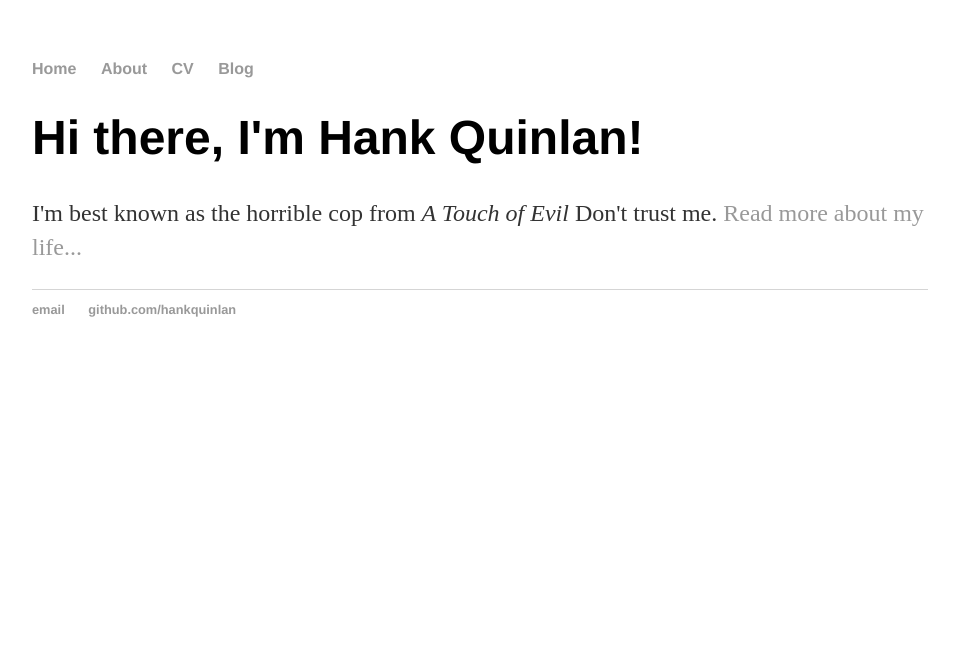
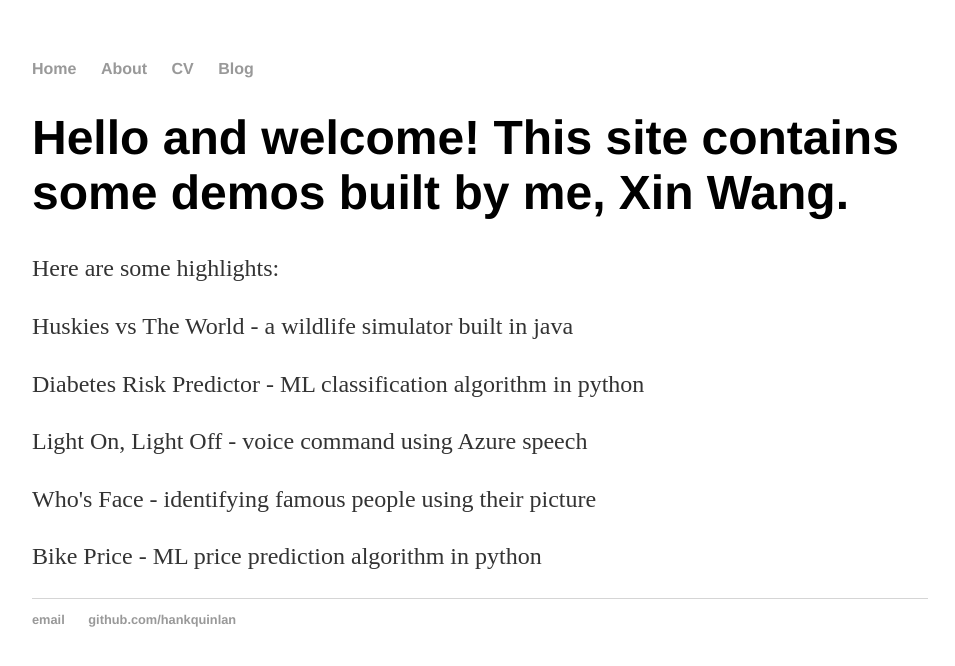
Before and after one commit to wang-xo/wang-xo.github.io, a Jekyll site: the page built from index.html, in a window 1280 px wide. Shown: the top 666 px of the page, without its empty margins (160-1115 px from the left). Built offline with Jekyll 4.4.1, drawn with Linux system fonts in a browser that asks for light colours.

Commit message:
redesign with my own name

```diff
--- a/blog/index.html
+++ b/blog/index.html
@@ -1,6 +1,6 @@
 ---
 layout: default
-title: Hank Quinlan's Blog
+title: WangX
 ---
 	<h1>{{ page.title }}</h1>
 	<ul class="posts">
--- a/index.html
+++ b/index.html
@@ -1,8 +1,13 @@
 ---
 layout: default
-title: Hank Quinlan, Horrible Cop
+title: Borne aloft on the wings of machine learning
 ---
 <div class="blurb">
-	<h1>Hi there, I'm Hank Quinlan!</h1>
-	<p>I'm best known as the horrible cop from <em>A Touch of Evil</em> Don't trust me. <a href="/about">Read more about my life...</a></p>
+	<h1>Hello and welcome! This site contains some demos built by me, Xin Wang.</h1>
+	<p>Here are some highlights:</p>
+	<p>  Huskies vs The World - a wildlife simulator built in java <a href="/demos/Huskies"></a></p>
+	<p>  Diabetes Risk Predictor - ML classification algorithm in python <a href="/demos/Diabetes"></a></p>
+	<p>  Light On, Light Off - voice command using Azure speech <a href="/demos/LightControl"></a></p>
+	<p>  Who's Face - identifying famous people using their picture <a href="/demos/Face"></a></p>
+	<p>  Bike Price - ML price prediction algorithm in python <a href="/demos/BikePrice"></a></p>
 </div><!-- /.blurb -->
```
